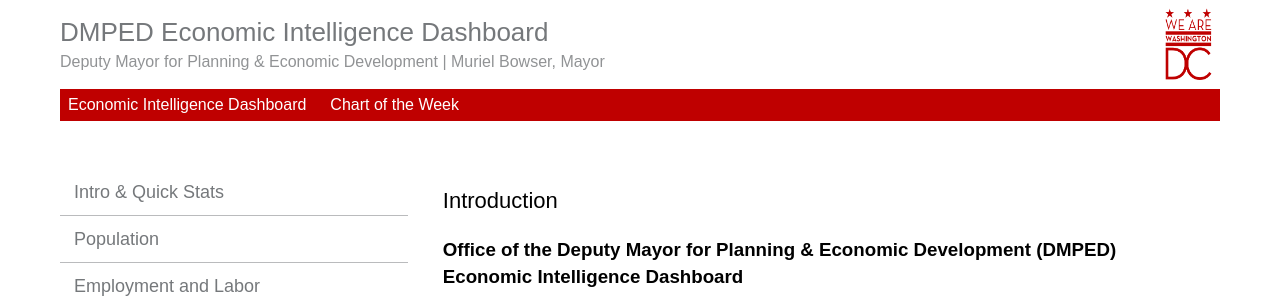
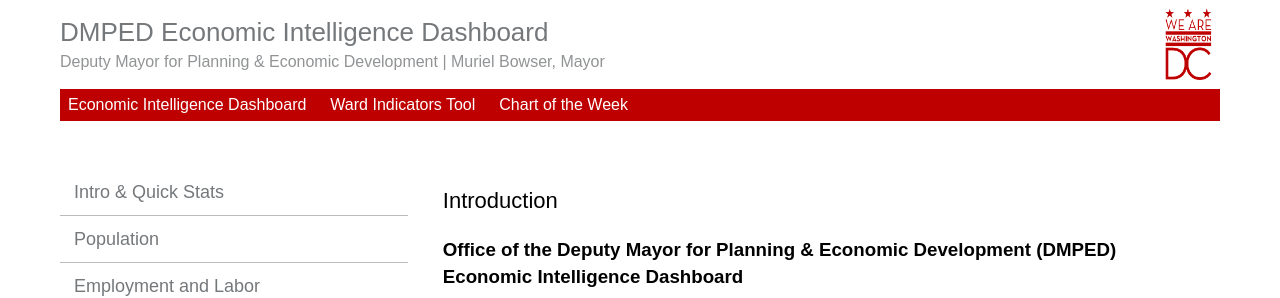
Before and after one commit to DCgov/economic-intelligence, a Jekyll site: the page built from _pages/index.md, in a window 1280 px wide. Shown: the top 298 px of the page. Built offline with Jekyll 4.4.1, drawn with Linux system fonts in a browser that asks for light colours; nearby versions of some CDN libraries.

Commit message:
added ward tool to navbar

```diff
--- a/_layouts/default.html
+++ b/_layouts/default.html
@@ -15,6 +15,7 @@
             <div class="navbar">
               <ul>
                 <li><a href="{{ site.baseurl }}/">Economic Intelligence Dashboard</a></li>
+                <li><a href="http://open.dc.gov/econintel-wardtool/">Ward Indicators Tool</font></a></li>
                 <li><a href="http://open.dc.gov/econintel-cotw/">Chart of the Week</a></li>
               </ul>
             </div>
```
